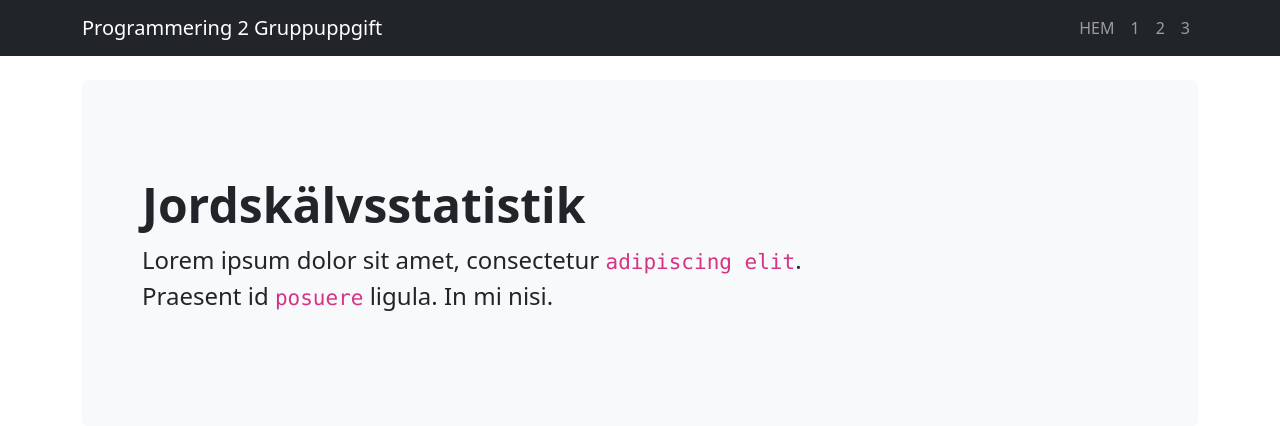
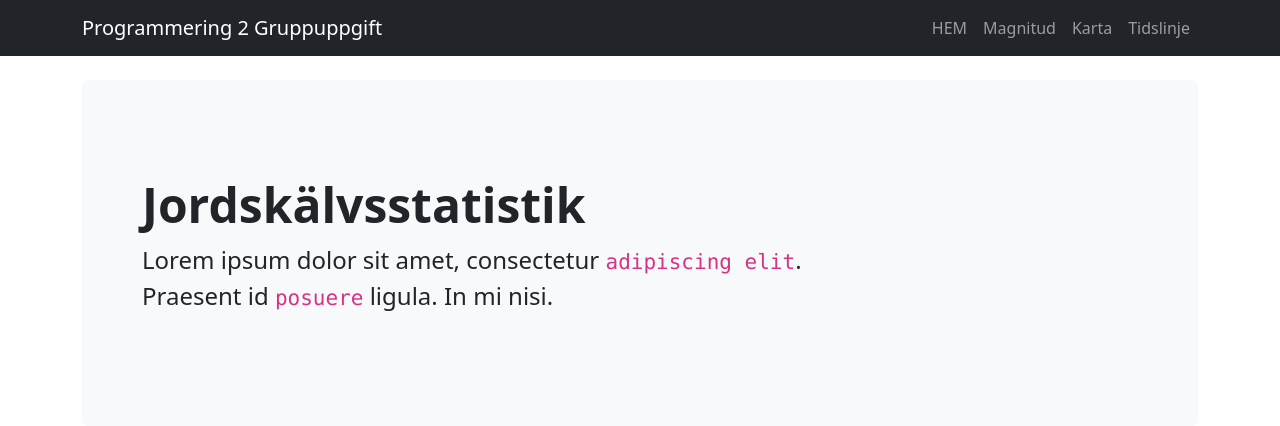
Before and after one commit to EliFromTheNorth/P2-Gruppuppgift, a Flask app: page / in a window 1280 px wide. Shown: the top 426 px of the page. Run offline with Flask 3, Linux system fonts and the light colour scheme.

Commit message:
route names & new URL

```diff
--- a/Templates/base.html
+++ b/Templates/base.html
@@ -20,9 +20,9 @@
             <a class="navbar-brand" href="/">Programmering 2 Gruppuppgift</a>
             <div class="navbar-nav">
                 <a class="nav-link" href="/">HEM</a>
-                <a class="nav-link" href="/1">1</a>
-                <a class="nav-link" href="/2">2</a>
-                <a class="nav-link" href="/3">3</a>
+                <a class="nav-link" href="/magnitude">Magnitud</a>
+                <a class="nav-link" href="/map">Karta</a>
+                <a class="nav-link" href="/timeline">Tidslinje</a>
             </div>
         </div>
     </nav>
--- a/app.py
+++ b/app.py
@@ -2,11 +2,14 @@ from flask import Flask, render_template
 import pandas as pd
 import plotly.express as px
 import requests
+from datetime import datetime, date, timedelta
 
 app = Flask(__name__)
 
+start_date = date.today() - timedelta(days=30)
 # Vi sätter en tidsgräns och minmagnitude för att inte överskrida USGS API-gränsen på 20 000 händelser (Error 400).
-URL = "https://earthquake.usgs.gov/fdsnws/event/1/query?format=geojson&starttime=2026-09-01&minmagnitude=2.5"
+URL = f"https://earthquake.usgs.gov/fdsnws/event/1/query?format=geojson&starttime={start_date}&minmagnitude=2.5"
+
 
 @app.route('/')
 def index():
```
Also changed, not shown: README.md.
